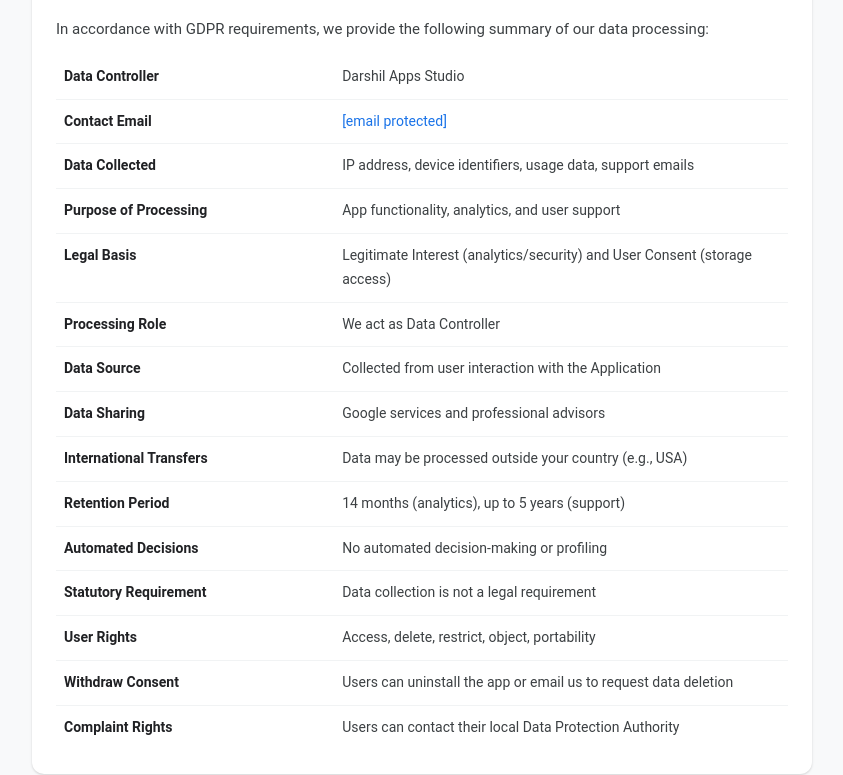
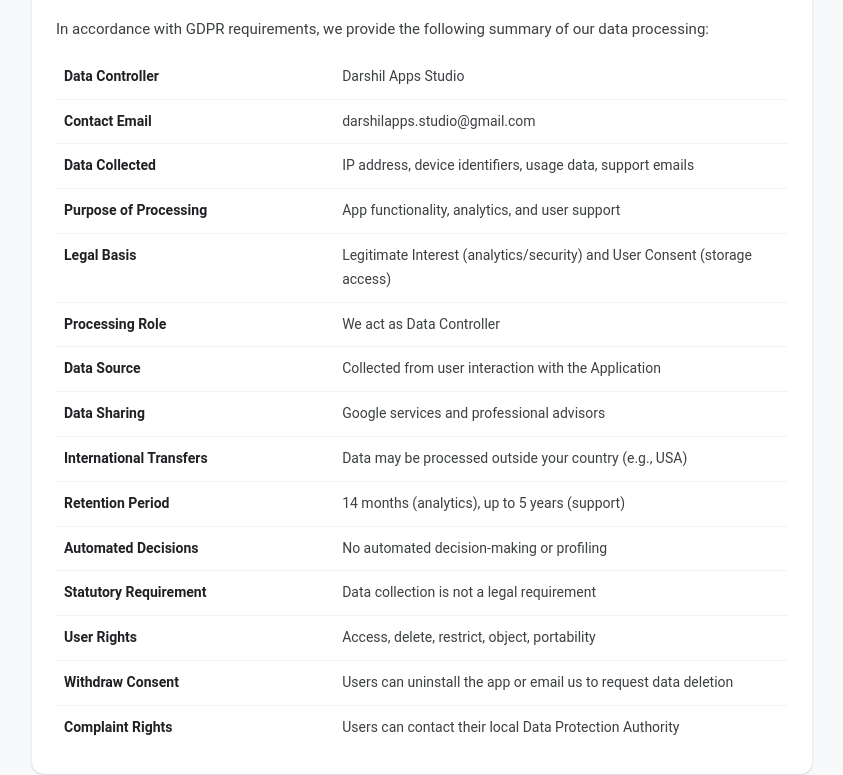
Before and after one commit to darshilappsstudio/darshilapps-privacy-policy, a plain HTML site: page index.html in a window 1280 px wide. Shown: the part 1926-2701 px from the top of the page, without its empty margins (218-1061 px from the left). Drawn offline with Linux system fonts and the light colour scheme.

Commit message:
changes in policy

```diff
--- a/index.html
+++ b/index.html
@@ -478,7 +478,7 @@
       <p>In accordance with GDPR requirements, we provide the following summary of our data processing:</p>
       <table class="gdpr-table">
         <tr><td>Data Controller</td><td>Darshil Apps Studio</td></tr>
-        <tr><td>Contact Email</td><td><a href="/cdn-cgi/l/email-protection" class="__cf_email__" data-cfemail="c3a7a2b1b0abaaafa2b3b3b0edb0b7b6a7aaac83a4aea2aaafeda0acae">[email&#160;protected]</a></td></tr>
+        <tr><td>Contact Email</td><td>darshilapps.studio@gmail.com</td></tr>
         <tr><td>Data Collected</td><td>IP address, device identifiers, usage data, support emails</td></tr>
         <tr><td>Purpose of Processing</td><td>App functionality, analytics, and user support</td></tr>
         <tr><td>Legal Basis</td><td>Legitimate Interest (analytics/security) and User Consent (storage access)</td></tr>
@@ -588,7 +588,7 @@
         <div class="right-chip"><span>↩️</span> Withdraw consent</div>
         <div class="right-chip"><span>📢</span> Lodge a complaint</div>
       </div>
-      <p style="margin-top:14px;">To exercise any of these rights, contact us at <strong><a href="/cdn-cgi/l/email-protection" class="__cf_email__" data-cfemail="62060310110a0b0e031212114c111617060b0d22050f030b0e4c010d0f">[email&#160;protected]</a></strong>.</p>
+      <p style="margin-top:14px;">To exercise any of these rights, contact us at <strong>darshilapps.studio@gmail.com</strong>.</p>
     </div>
   </div>
 
@@ -652,7 +652,7 @@
     </div>
     <div class="card-body">
       <p>This Application is <strong>not directed at children under the age of 13</strong>. We do not knowingly collect personal data from children under 13. If we become aware that a child under 13 has provided personal information, we will delete it immediately.</p>
-      <p>If you are a parent or guardian and believe your child has provided us with personal data, please contact us at <strong><a href="/cdn-cgi/l/email-protection" class="__cf_email__" data-cfemail="1a7e7b68697273767b6a6a6934696e6f7e73755a7d777b737634797577">[email&#160;protected]</a></strong>.</p>
+      <p>If you are a parent or guardian and believe your child has provided us with personal data, please contact us at <strong>darshilapps.studio@gmail.com</strong>.</p>
     </div>
   </div>
 
@@ -687,5 +687,5 @@
     </div>
     <div class="card-body">
       <p>If you have any questions, concerns, or requests regarding this privacy policy or your personal data, please do not hesitate to contact us:</p>
-      <a class="contact-link" href="/cdn-cgi/l/email-protection#0e6a6f7c7d6667626f7e7e7d207d7a7b6a67614e69636f6762206d6163">
-        ✉️ <span class="__cf_email__" data-cfemail="debabfacadb6b7b2bfaeaeadf0adaaabbab7b19eb9b3bfb7b2f0bdb1b3">[email&#160;protected]</span
+      <a class="contact-link" href="mailto:darshilapps.studio@gmail.com">
+        ✉️ darshilapps.studio@gmail.com
```
